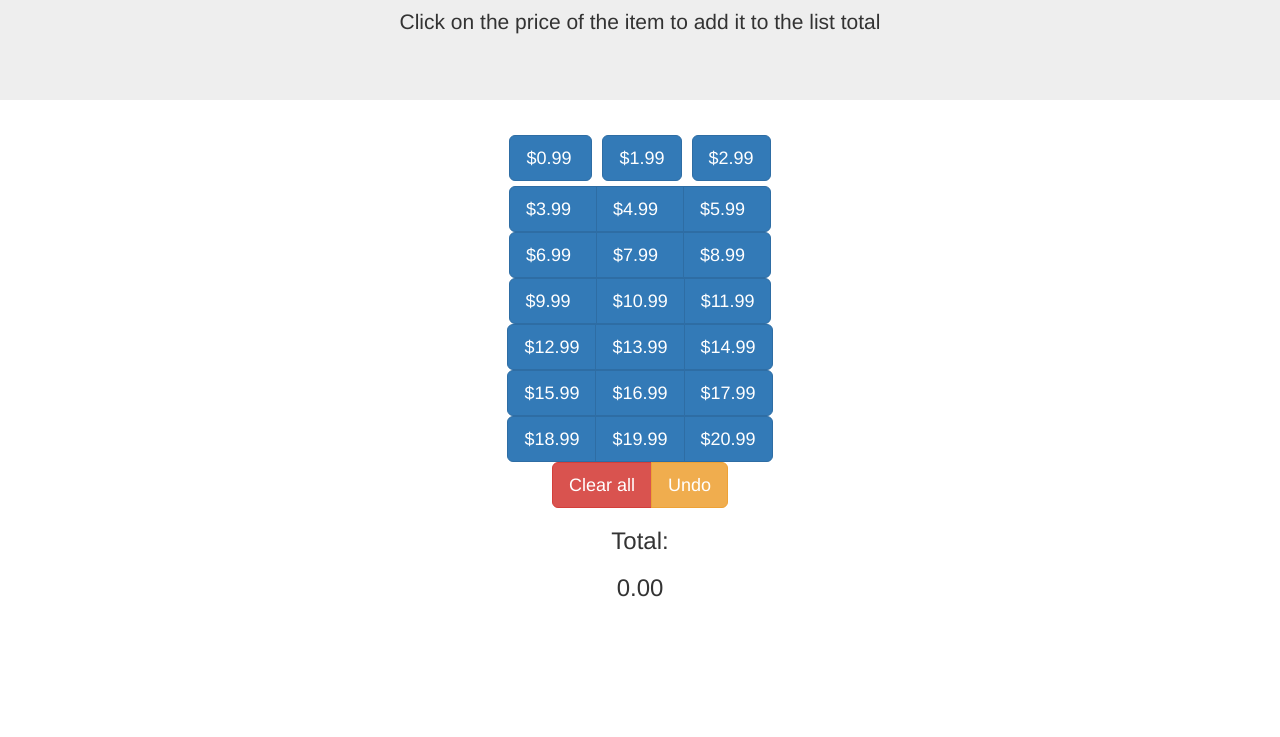
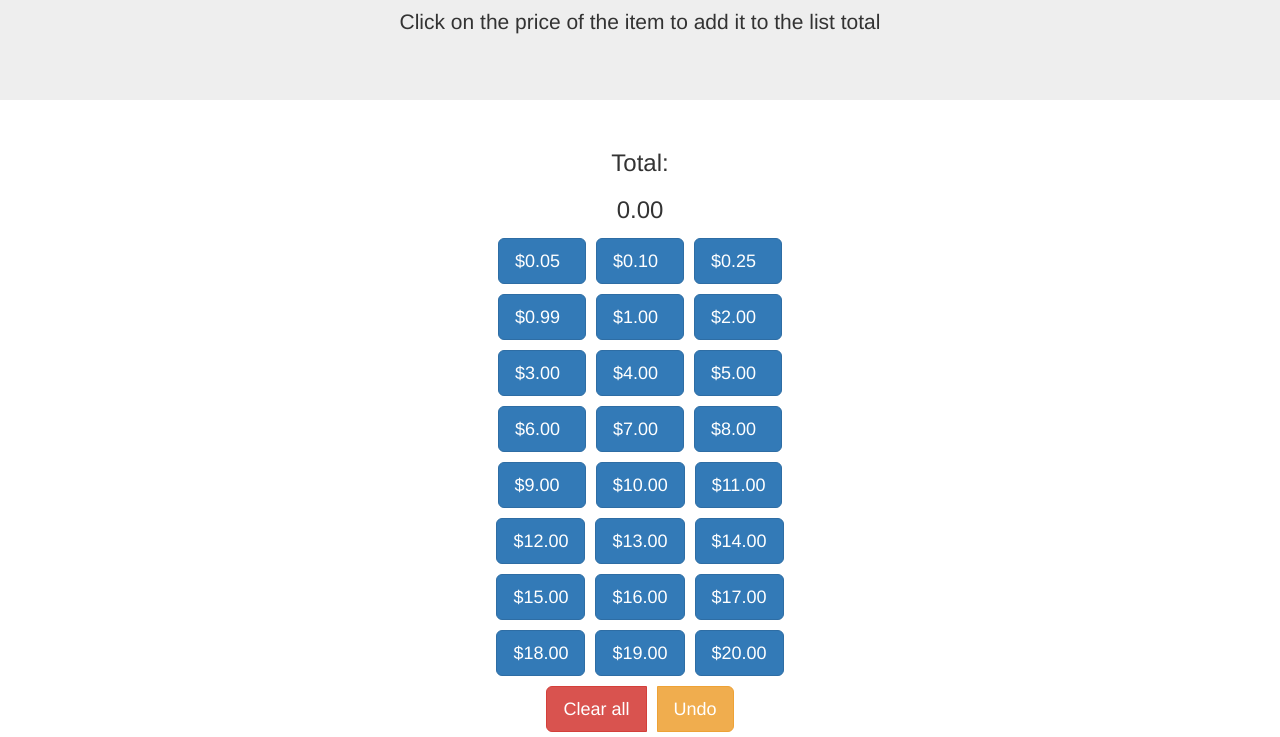
Before and after one commit to funkcake/Grocery-Calculator, a plain HTML site: page index.html in a window 1280 px wide. Shown: the part 140-877 px from the top of the page. Before the commit the page ends 800 px from the top, so only its background shows below. Drawn offline with nearby package versions, Linux system fonts and the light colour scheme.

Commit message:
Add files via upload

```diff
--- a/index.html
+++ b/index.html
@@ -16,48 +16,55 @@
     </div>
     <div class="container text-center">
         <div class="row">
-          <div class="col-4">
-            <button style="margin: 5px; padding-right: 20px" type="button" class="btn btn-primary btn-lg" onclick="sum(0.99)">$0.99 </button><button style="margin: 5px;" type="button" class="btn btn-primary btn-lg" onclick="sum(1.99)">$1.99 </button><button style="margin: 5px;" type="button" class="btn btn-primary btn-lg" onclick="sum(2.99)">$2.99 </button>
+            <h3>Total:</h3><h3 id="total">0.00</h3>
+        </div>
+        <div class="row">
+            <div>
+              <button style="margin: 5px; padding-right: 25px" type="button" class="btn btn-primary btn-lg" onclick="sum(0.05)">$0.05 </button><button style="margin: 5px; padding-right: 25px" type="button" class="btn btn-primary btn-lg" onclick="sum(0.10)">$0.10 </button><button style="margin: 5px; padding-right: 25px" type="button" class="btn btn-primary btn-lg" onclick="sum(0.25)">$0.25 </button>
+            </div>
+          </div>
+        <div class="row">
+          <div>
+            <button style="margin: 5px; padding-right: 25px" type="button" class="btn btn-primary btn-lg" onclick="sum(0.99)">$0.99 </button><button style="margin: 5px; padding-right: 25px" type="button" class="btn btn-primary btn-lg" onclick="sum(1.00)">$1.00 </button><button style="margin: 5px; padding-right: 25px" type="button" class="btn btn-primary btn-lg" onclick="sum(2.00)">$2.00 </button>
           </div>
         </div>
         <div class="row">
-          <div class="btn-group btn-group-lg" role="group">
-            <button style="padding-right: 25px;" type="button" class="btn btn-primary btn-lg" onclick="sum(3.99)">$3.99 </button><button style="padding-right: 25px;" type="button" class="btn btn-primary btn-lg" onclick="sum(4.99)">$4.99 </button><button style="padding-right: 25px;" type="button" class="btn btn-primary btn-lg" onclick="sum(5.99)">$5.99 </button>
+          <div>
+            <button style="margin: 5px; padding-right: 25px;" type="button" class="btn btn-primary btn-lg" onclick="sum(3.00)">$3.00 </button><button style="margin: 5px; padding-right: 25px;" type="button" class="btn btn-primary btn-lg" onclick="sum(4.00)">$4.00 </button><button style="margin: 5px; padding-right: 25px;" type="button" class="btn btn-primary btn-lg" onclick="sum(5.00)">$5.00 </button>
           </div>
         </div>
         <div class="row">
-          <div class="btn-group btn-group-lg" role="group">
-            <button style="padding-right: 25px;" type="button" class="btn btn-primary btn-lg" onclick="sum(6.99)">$6.99 </button><button style="padding-right: 25px;" type="button" class="btn btn-primary btn-lg" onclick="sum(7.99)">$7.99 </button><button style="padding-right: 25px;" type="button" class="btn btn-primary btn-lg" onclick="sum(8.99)">$8.99 </button>
+          <div>
+            <button style="margin: 5px; padding-right: 25px;" type="button" class="btn btn-primary btn-lg" onclick="sum(6.00)">$6.00 </button><button style="margin: 5px; padding-right: 25px;" type="button" class="btn btn-primary btn-lg" onclick="sum(7.00)">$7.00 </button><button style="margin: 5px; padding-right: 25px;" type="button" class="btn btn-primary btn-lg" onclick="sum(8.00)">$8.00 </button>
           </div>
         </div>
         <div class="row">
-            <div class="btn-group btn-group-lg" role="group">
-                <button style="padding-right: 25px;" type="button" class="btn btn-primary btn-lg" onclick="sum(9.99)">$9.99 </button><button type="button" class="btn btn-primary btn-lg" onclick="sum(10.99)">$10.99</button><button type="button" class="btn btn-primary btn-lg" onclick="sum(11.99)">$11.99</button>
+            <div>
+                <button style="margin: 5px; padding-right: 25px;" type="button" class="btn btn-primary btn-lg" onclick="sum(9.00)">$9.00 </button><button style="margin: 5px;" type="button" class="btn btn-primary btn-lg" onclick="sum(10.00)">$10.00</button><button style="margin: 5px;" type="button" class="btn btn-primary btn-lg" onclick="sum(11.00)">$11.00</button>
+            </div>
+        </div>
+        <div class="row">
+            <div>
+                <button style="margin: 5px;" type="button" class="btn btn-primary btn-lg" onclick="sum(12.00)">$12.00</button><button style="margin: 5px;" type="button" class="btn btn-primary btn-lg" onclick="sum(13.00)">$13.00</button><button style="margin: 5px;" type="button" class="btn btn-primary btn-lg" onclick="sum(14.00)">$14.00</button>
+            </div>
+        </div>
+        <div class="row">
+            <div>
+                <button style="margin: 5px;" type="button" class="btn btn-primary btn-lg" onclick="sum(15.00)">$15.00</button><button style="margin: 5px;" type="button" class="btn btn-primary btn-lg" onclick="sum(16.00)">$16.00</button><button style="margin: 5px;" type="button" class="btn btn-primary btn-lg" onclick="sum(17.00)">$17.00</button>
+            </div>
+        </div>
+        <div class="row">
+            <div>
+                <button style="margin: 5px;" type="button" class="btn btn-primary btn-lg" onclick="sum(18.00)">$18.00</button><button style="margin: 5px;" type="button" class="btn btn-primary btn-lg" onclick="sum(19.00)">$19.00</button><button style="margin: 5px;" type="button" class="btn btn-primary btn-lg" onclick="sum(20.00)">$20.00</button>
             </div>
         </div>
         <div class="row">
             <div class="btn-group btn-group-lg" role="group">
-                <button type="button" class="btn btn-primary btn-lg" onclick="sum(12.99)">$12.99</button><button type="button" class="btn btn-primary btn-lg" onclick="sum(13.99)">$13.99</button><button type="button" class="btn btn-primary btn-lg" onclick="sum(14.99)">$14.99</button>
+                <button style="margin: 5px;" type="button" class="btn btn-danger btn-lg" onclick="clearAll()">Clear all</button><button style="margin: 5px;" type="button" class="btn btn-warning btn-lg" onclick="undo()">Undo</button>
             </div>
         </div>
-        <div class="row">
-            <div class="btn-group btn-group-lg" role="group">
-                <button type="button" class="btn btn-primary btn-lg" onclick="sum(15.99)">$15.99</button><button type="button" class="btn btn-primary btn-lg" onclick="sum(16.99)">$16.99</button><button type="button" class="btn btn-primary btn-lg" onclick="sum(17.99)">$17.99</button>
-            </div>
-        </div>
-        <div class="row">
-            <div class="btn-group btn-group-lg" role="group">
-                <button type="button" class="btn btn-primary btn-lg" onclick="sum(18.99)">$18.99</button><button type="button" class="btn btn-primary btn-lg" onclick="sum(19.99)">$19.99</button><button type="button" class="btn btn-primary btn-lg" onclick="sum(20.99)">$20.99</button>
-            </div>
-        </div>
-        <div class="row">
-            <div class="btn-group btn-group-lg" role="group">
-                <button type="button" class="btn btn-danger btn-lg" onclick="clearAll()">Clear all</button><button type="button" class="btn btn-warning btn-lg" onclick="undo()">Undo</button>
-            </div>
-        </div>
-        <div class="row">
-            <h3>Total:</h3><h3 id="total">0.00</h3>
-        </div>
+    </div>
+
 
 
 
@@ -76,6 +83,7 @@
             numbers.pop()
             if(numbers.length > 0){
                 total.innerHTML = parseFloat(total.innerHTML) - lastInput;
+                total.innerHTML = (Math.round(total.innerHTML * 100) / 100).toFixed(2);
             }else{
                 total.innerHTML = 0.00;
             }
@@ -92,6 +100,7 @@
             num = numbers[numbers.length - 1];
             console.log("num "+ num);
             total.innerHTML = parseFloat(total.innerHTML) + num;
+            total.innerHTML = (Math.round(total.innerHTML * 100) / 100).toFixed(2);
             console.log("total" + total);
             console.log("numbers " + numbers);
         }
```
